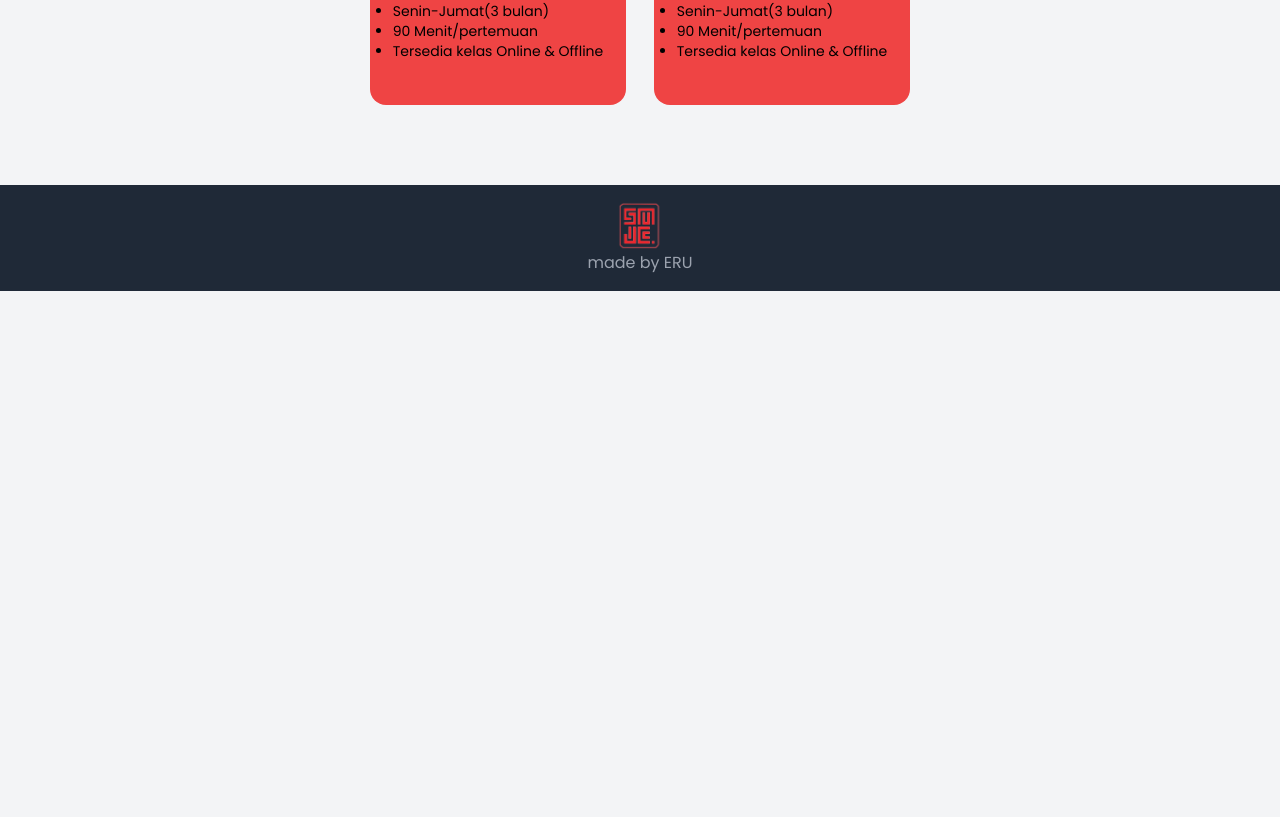
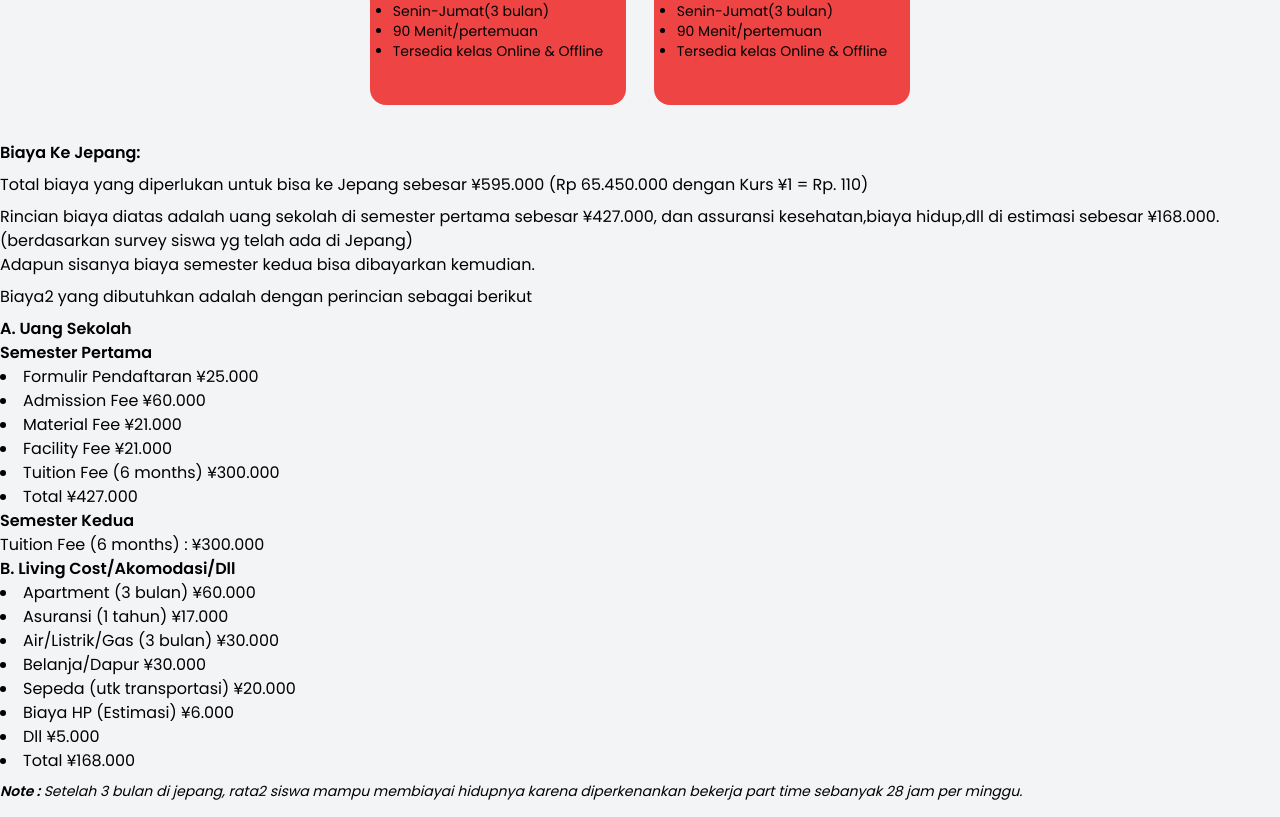
Before and after one commit to ridsonelton/landing-page, a Next.js app: page /kelas-precollege in a window 1280 px wide. Shown: the part 1363-2180 px from the top of the page. Before the commit the page ends 1654 px from the top, so only its background shows below. Built offline with nearby package versions, Linux system fonts and the light colour scheme.

Commit message:
menambah biaya hidup di jepang

```diff
--- a/src/app/(program)/kelas-precollege/page.tsx
+++ b/src/app/(program)/kelas-precollege/page.tsx
@@ -77,6 +77,48 @@ export default function KelasPrecollege() {
           <PriceCard title={'paket B'} price={'5,500'} pertemuan={'50X pertemuan'} li1={'Senin-Jumat(3 bulan)'} li2={'90 Menit/pertemuan '} li3={'Tersedia kelas Online & Offline'}></PriceCard>
         </div>
       </section>
+      <section className="px-4 sm:px-0 mx-auto container py-3">
+        <h6 className="font-semibold">Biaya Ke Jepang:</h6>
+
+        <p className="my-2">Total biaya yang diperlukan untuk bisa ke Jepang sebesar ¥595.000 (Rp 65.450.000 dengan Kurs ¥1 = Rp. 110)</p>
+        <p className="my-2">
+          Rincian biaya diatas adalah uang sekolah di semester pertama sebesar ¥427.000, dan assuransi kesehatan,biaya hidup,dll di estimasi sebesar ¥168.000. (berdasarkan survey siswa yg telah ada di Jepang)
+          <br /> Adapun sisanya biaya semester kedua bisa dibayarkan kemudian.
+        </p>
+        <p className="my-2">Biaya2 yang dibutuhkan adalah dengan perincian sebagai berikut</p>
+
+        <div>
+          <h6 className="font-semibold">A. Uang Sekolah </h6>
+          <h6 className="font-semibold">Semester Pertama</h6>
+          <ul className="list-disc list-inside">
+            <li>Formulir Pendaftaran ¥25.000 </li>
+            <li>Admission Fee ¥60.000</li>
+            <li>Material Fee ¥21.000</li>
+            <li>Facility Fee ¥21.000</li>
+            <li>Tuition Fee (6 months) ¥300.000</li>
+            <li>Total ¥427.000</li>
+          </ul>
+          <h6 className="font-semibold">Semester Kedua</h6>
+          <p>Tuition Fee (6 months) : ¥300.000</p>
+        </div>
+        <div>
+          <h6 className="font-semibold">B. Living Cost/Akomodasi/Dll</h6>
+
+          <ul className="list-disc list-inside">
+            <li>Apartment (3 bulan) ¥60.000</li>
+            <li>Asuransi (1 tahun) ¥17.000</li>
+            <li>Air/Listrik/Gas (3 bulan) ¥30.000</li>
+            <li>Belanja/Dapur ¥30.000</li>
+            <li>Sepeda (utk transportasi) ¥20.000</li>
+            <li>Biaya HP (Estimasi) ¥6.000</li>
+            <li>Dll ¥5.000</li>
+            <li>Total ¥168.000 </li>
+          </ul>
+        </div>
+        <p className="italic text-sm mb-3 my-2">
+          <span className="font-semibold">Note : </span> Setelah 3 bulan di jepang, rata2 siswa mampu membiayai hidupnya karena diperkenankan bekerja part time sebanyak 28 jam per minggu.
+        </p>
+      </section>
     </div>
   )
 }
--- a/src/app/(program)/programHead.tsx
+++ b/src/app/(program)/programHead.tsx
@@ -2,79 +2,47 @@ import Link from 'next/link'
 import { useContext, useEffect, useRef } from 'react'
 
 export default function ProgramHead() {
-  const ul = useRef<HTMLDivElement>(null)
+  const ul = useRef<HTMLUListElement>(null)
+  const li = useRef<HTMLLIElement>(null)
   // const ulParent = document.querySelectorAll('#ul-parent')
   // const ulLength = ulParent?.children.length || 5
-  const ulParent = ul.current
-  const ulLength = ul.current?.children.length || 5
+  // const ulParent = document.querySelectorAll('.nav-li')
+  // const ulLength = ul.current?.children.length || 5
 
-  const makeBold = (prop: number) => {
-    ulParent?.children[prop].classList.add('font-semibold')
-  }
+  useEffect(() => {
+    // ul.current?.childNodes.forEach((child) => {
+    //   child.addEventListener('click', () => {
+    //     console.log(child.textContent)
+    //   })
+    // })
+  }, [])
+  // const makeBold = (prop: number) => {
+  //   ulParent?.children[prop].classList.add('font-semibold')
+  // }
 
-  const makeNotBold = () => {
-    for (let i = 0; i < ulLength; i++) {
-      ulParent?.children[i].classList.remove('font-semibold')
-    }
-  }
+  // const makeNotBold = () => {
+  //   for (let i = 0; i < ulLength; i++) {
+  //     ulParent?.children[i].classList.remove('font-semibold')
+  //   }
+  // }
 
   return (
-    <div id="ul-parent" ref={ul} className="bg-gray-100 drop-shadow-lg py-4 px-8 w-56 items-center">
-      <div className="text-sm hover:font-semibold active:ring ">
-        <Link
-          href="/kelas-precollege"
-          onClick={() => {
-            makeNotBold()
-            makeBold(0)
-          }}
-        >
-          Kelas Precollege
-        </Link>
-      </div>
-      <div className="text-sm hover:font-semibold active:ring">
-        <Link
-          href="/kelas-persiapan-test"
-          onClick={() => {
-            makeNotBold()
-            makeBold(1)
-          }}
-        >
-          Kelas Persiapan Test
-        </Link>
-      </div>
-      <div className="text-sm hover:font-semibold active:ring">
-        <Link
-          href="/kelas-partnership"
-          onClick={() => {
-            makeNotBold()
-            makeBold(2)
-          }}
-        >
-          Kelas Partnership
-        </Link>
-      </div>
-      <div className="text-sm hover:font-semibold active:ring">
-        <Link
-          href="/kelas-beasiswa"
-          onClick={() => {
-            makeNotBold()
-            makeBold(3)
-          }}
-        >
-          Kelas Beasiswa
-        </Link>
-      </div>
-      <div className="text-sm hover:font-semibold active:ring">
-        <Link
-          href="/kelas-dasar"
-          onClick={() => {
-            makeNotBold()
-            makeBold(4)
-          }}
-        >
-          Kelas Dasar
-        </Link>
-      </div>
-    </div>
+    <ul id="ul-parent" ref={ul} className="bg-gray-100 drop-shadow-lg py-4 px-8 w-56 items-center">
+      <li ref={li} id="nav-li" className="text-sm hover:font-semibold active:ring ">
+        <Link href="/kelas-precollege">Kelas Precollege</Link>
+      </li>
+      <li ref={li} id="nav-li" className="text-sm hover:font-semibold active:ring">
+        <Link href="/kelas-persiapan-test">Kelas Persiapan Test</Link>
+      </li>
+      <li ref={li} id="nav-li" className="text-sm hover:font-semibold active:ring">
+        <Link href="/kelas-partnership">Kelas Partnership</Link>
+      </li>
+      <li ref={li} id="nav-li" className="text-sm hover:font-semibold active:ring">
+        <Link href="/kelas-beasiswa">Kelas Beasiswa</Link>
+      </li>
+      <li ref={li} id="nav-li" className="text-sm hover:font-semibold active:ring">
+        <Link href="/kelas-dasar">Kelas Dasar</Link>
+      </li>
+    </ul>
   )
 }
--- a/src/app/news/layout.tsx
+++ b/src/app/news/layout.tsx
@@ -1,6 +1,5 @@
 'use client'
 
-import Footer from '../components/Footer'
 import Header from '../components/Header'
 
 export default function Layout({ children }: { children: React.ReactNode }) {
--- /dev/null
+++ b/src/app/news/mahasiswa-program-partnership/page.tsx
@@ -0,0 +1,17 @@
+export default function MahasiswaProgramPartnership() {
+  return (
+    <div className="">
+      <img className="lg:h-[60vh] sm:h-[70%] mx-auto" src="https://drive.google.com/uc?id=1iJUiHPJGdRPFoodeXgm5Ak147Qt2A_IL" alt="" width="100%" />
+      <div>
+        <h3 className="font-semibold sm:text-3xl text-xl mt-6 my-2">Mahasiswa Program Partnership</h3>
+        <h6 className="font-light text-gray-600">by Ulfa | July 16, 2023 | Semua kelas Bahasa Jepang</h6>
+        <p className="my-3">
+          Selamat kepada Marthen dan Dani... <br /> Mereka adalah mahasiswa pertama dari Universitas Kristen Indonesia Toraja (UKIT) dalam program partnership dan dinyatakan lulus ke Jepang dalam tahun July 2023. Program partnership ini
+          adalah kerja sama dengan SMJC dengan Universitas Kristen Indonesia Toraja (UKIT). <br /> Program ini adalah persiapan bahasa ke Jepang dgn fasilitas dana talangan termasuk dana kuliah dan living cost untuk beberapa bulan ke depan.
+          Juga mereka akan tinggal dalam apartment murah dan support part time job. Selama 1~2 tahun mereka berdua akan mempersiapkan diri akan kemampuan bahasa di Jepang selama dan setelah lulus dari sekolah Jepang mereka akan mendapatkan
+          working job supporting Outsourcing rekanan SMJC agar bisa bekerja sbg karyawan di Jepang Sekali selamat kepada Marthen dan Dani...GANBATTE KUDASAI
+        </p>
+      </div>
+    </div>
+  )
+}
--- a/src/app/news/new-class-opening/page.tsx
+++ b/src/app/news/new-class-opening/page.tsx
@@ -3,12 +3,10 @@ export default function NewClassOpening() {
     <div className="">
       <img className="lg:h-[60vh] sm:h-[70%] mx-auto" src="https://drive.google.com/uc?id=1oDd8Jf_e6ZulJ7hpfotK4trTKBABhRa-" alt="" width="100%" />
       <div>
-        <h3 className="font-semibold sm:text-3xl text-xl mt-6 my-2">Pengumuman Buka Kelas Bahasa jepang Bulan July</h3>
+        <h3 className="font-semibold sm:text-3xl text-xl mt-6 my-2">SMJC Buka Kelas Baru Untuk Bulan July 2023</h3>
         <h6 className="font-light text-gray-600">by Juan-red | Mei 27, 2023 | Semua kelas Bahasa Jepang</h6>
-        <p className="my-3">
-          Lorem ipsum dolor sit amet consectetur adipisicing elit. Consequuntur voluptatem inventore dolorem dicta illo est temporibus ratione, quod enim, incidunt eligendi excepturi nostrum placeat fugit, aspernatur ut! Veritatis est animi
-          aliquam molestiae dicta quo nobis voluptatibus, vero accusantium, vitae corporis, ducimus nisi voluptates eius delectus ea sequi totam quaerat? Distinctio?
-        </p>
+        <p className="my-3">SMJC membuka kelas intensive di bulan july 2023 untuk persiapan belajar ke jepang di bulan april 2024. Bagi yang ingin berminat silahkan hubungi kami via email atau no kontak yang tersedia.</p>
+        <p className="my-3">Akan di buka segera kelas reguler (2~3 kali seminggu) di bulan july 2023. Ayo belajar bahasa Jepang bersama kami!!</p>
       </div>
     </div>
   )
--- /dev/null
+++ b/src/app/news/waiwai/page.tsx
@@ -0,0 +1,16 @@
+export default function Waiwai() {
+  return (
+    <div className="">
+      <img className="lg:h-[60vh] sm:h-[70%] mx-auto" src="https://drive.google.com/uc?id=1GxNe9TyIJ2R-Bad0Xz3aOii80fyzF6O4" alt="" width="100%" />
+      <div>
+        <h3 className="font-semibold sm:text-3xl text-xl mt-6 my-2">Alumni SMJC di Festival Waiwai World Fair 2021</h3>
+        <h6 className="font-light text-gray-600">by Ulfa | July 16, 2023(latepost) | Alumni</h6>
+        <p className="my-3">
+          Para alumni SMJC yang mewakili Indonesia pada festival kebudayaan WaiWai World Fair (WWF) 2021 di kota Shizuoka pada hari minggu,28 November 2021. <br />
+          Tampak Duta dalam foto besar Indonesia bersama Ibu dan segenap staff kedutaan besar RI berfoto bersama para siswa alumni SMJC (Penari: Jelita, Rumante, Safnat; Pengurus Ikatan Alumni : Smirna, Grace ) yang menari tarian
+          tradisional Pagellu (sebuah tarian suku Toraja). <br /> Kami bangga dan tersanjung bisa diberi kesempatan untuk memperkenalkan budaya Indonesia di setiap event2 budaya di Jepang khususnya dalam propinsi Shizuoka.
+        </p>
+      </div>
+    </div>
+  )
+}
```
Also changed, not shown: src/app/components/news/index.tsx (+8 -7 lines).
